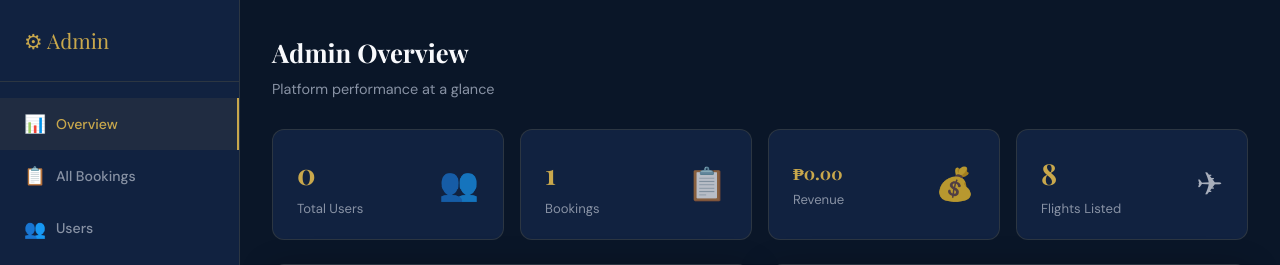
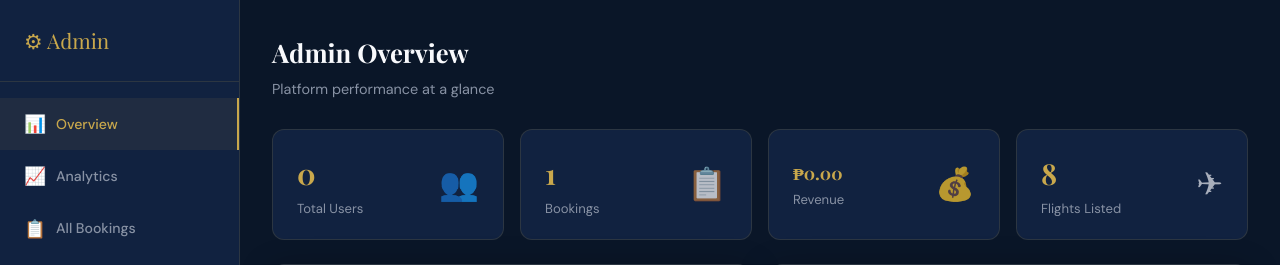
Before and after one commit to Markfruelda19/SkyRoute, a PHP site: page /travel-booking-system/admin/index.php in a window 1280 px wide. Shown: the part 64-329 px from the top of the page. Run offline with PHP 8.4, Linux system fonts and the light colour scheme; a user stored in the database is signed in; data comes from the database, SQL or seed files in the repository; tables that the repository leaves empty hold one stand-in row (values such as "Sample post").

Commit message:
Update index.php

```diff
--- a/travel-booking-system/admin/index.php
+++ b/travel-booking-system/admin/index.php
@@ -56,6 +56,7 @@
     <div class="sidebar-brand"><div class="brand">⚙ Admin</div></div>
     <nav class="sidebar-menu">
       <a href="?tab=overview" class="<?= $tab==='overview'?'active':'' ?>"><span class="menu-icon">📊</span> Overview</a>
+      <a href="analytics.php"><span class="menu-icon">📈</span> Analytics</a>
       <a href="?tab=bookings" class="<?= $tab==='bookings'?'active':'' ?>"><span class="menu-icon">📋</span> All Bookings</a>
       <a href="?tab=users" class="<?= $tab==='users'?'active':'' ?>"><span class="menu-icon">👥</span> Users</a>
       <a href="?tab=flights" class="<?= $tab==='flights'?'active':'' ?>"><span class="menu-icon">✈</span> Flights</a>
```
